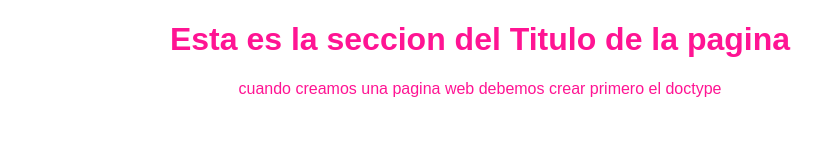
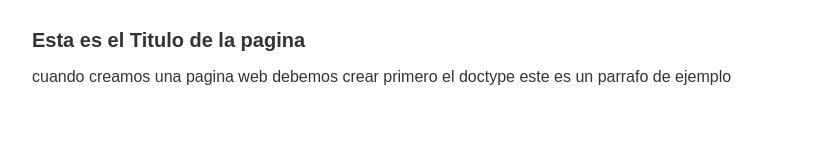
Before and after one commit to malm85/Hyperblog, a plain HTML site: page index.html in a window 1280 px wide. Shown: the whole page, without its empty margins (160-982 px from the left). Drawn offline with Linux system fonts and the light colour scheme.

Commit message:
commit al master del index en su version mas reciente

```diff
--- a/css/styles.css
+++ b/css/styles.css
@@ -1,6 +1,22 @@
 body
 {
-    color: deeppink;
+    color: #333;
     text-align: center;
     font-family: "Arial";
+    font-size: 16px;
+    margin: 0;
+    padding: 0;
 }
+#container
+{
+    width: 70%;
+    padding: 1em;
+    text-align: left;
+    border: 1px #000;
+    margin: 0 auto;
+}
+
+#container h1
+{
+    font-size: 20px;
+}
--- a/index.html
+++ b/index.html
@@ -5,7 +5,12 @@
         <link rel="stylesheet" href="./css/styles.css"/>
     </head>
     <body>
-        <h1>Esta es la seccion del Titulo de la pagina</h1>
-        <p>cuando creamos una pagina web debemos crear primero el doctype</p>
+        <div id="container">
+            <div id="post">
+                <h1>Esta es el Titulo de la pagina</h1>
+                <p>cuando creamos una pagina web debemos crear primero el doctype este es un parrafo de ejemplo </p>
+            </div>
+        </div>
+
     </body>
 </html>
```
